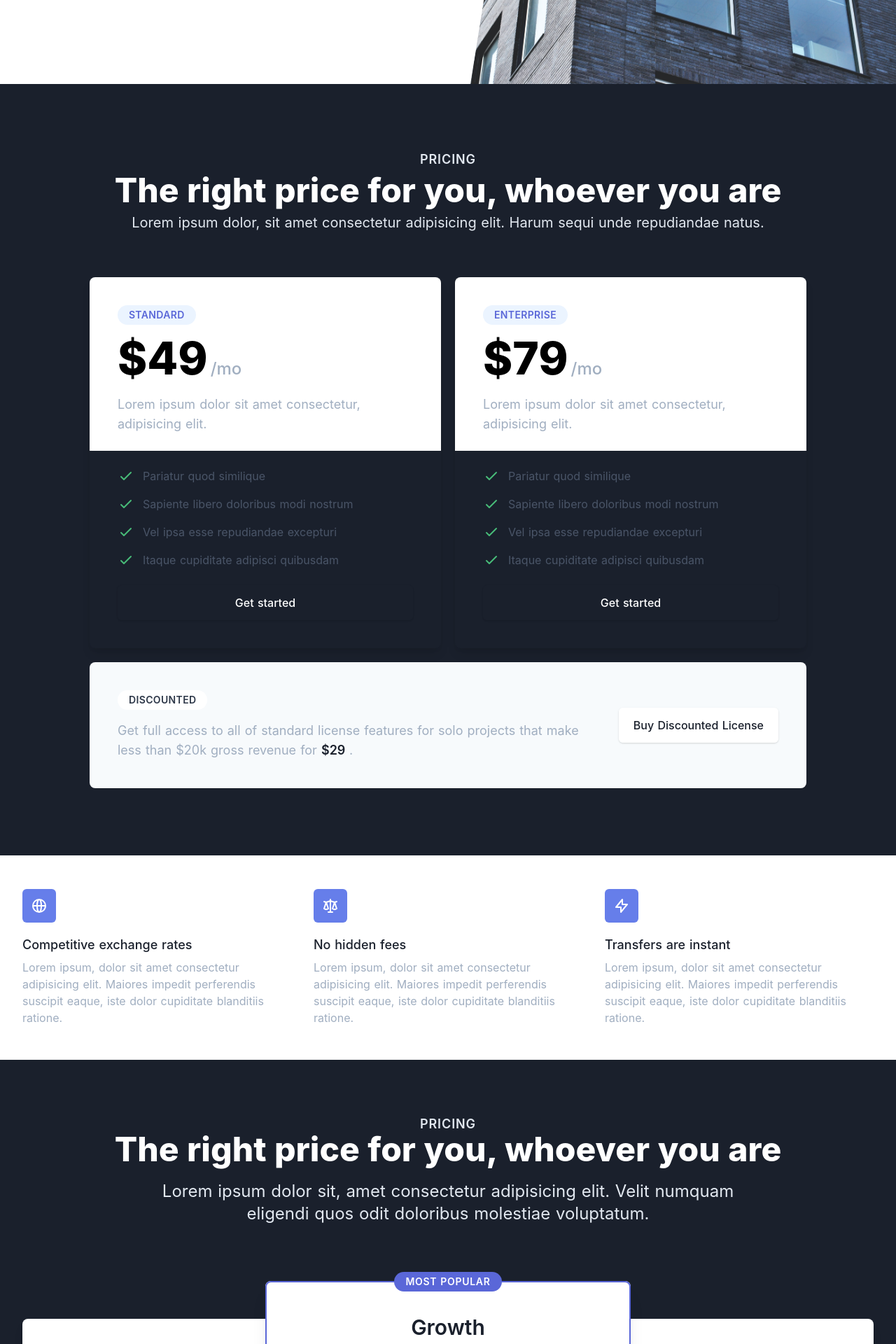
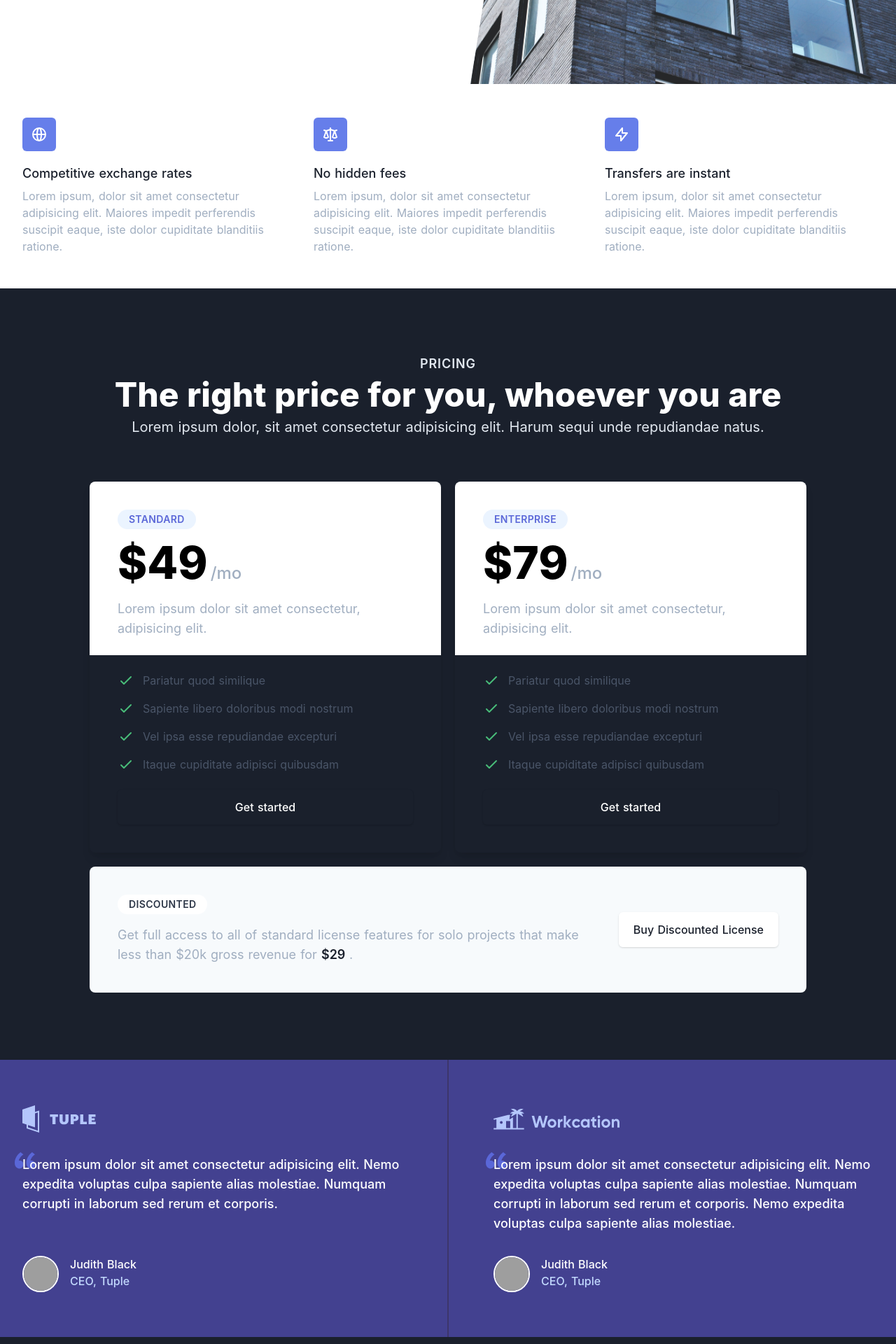
Before and after one commit to tomkonidas/sellyourlistings, a Nuxt app: page / in a window 1280 px wide. Shown: the part 480-2400 px from the top of the page at 70% size. Built offline with nearby package versions, Linux system fonts and the light colour scheme; grey boxes are pictures that could not be loaded; what @tailwindcss/ui would draw is missing.

Commit message:
reposition components

```diff
--- a/pages/index.vue
+++ b/pages/index.vue
@@ -1,10 +1,10 @@
 <template>
   <div>
     <Hero />
+    <Features />
     <Pricing />
-    <Features />
+    <Testimonials />
     <EnterprisePlan />
-    <Testimonials />
     <FAQ />
     <Footer />
   </div>
```
